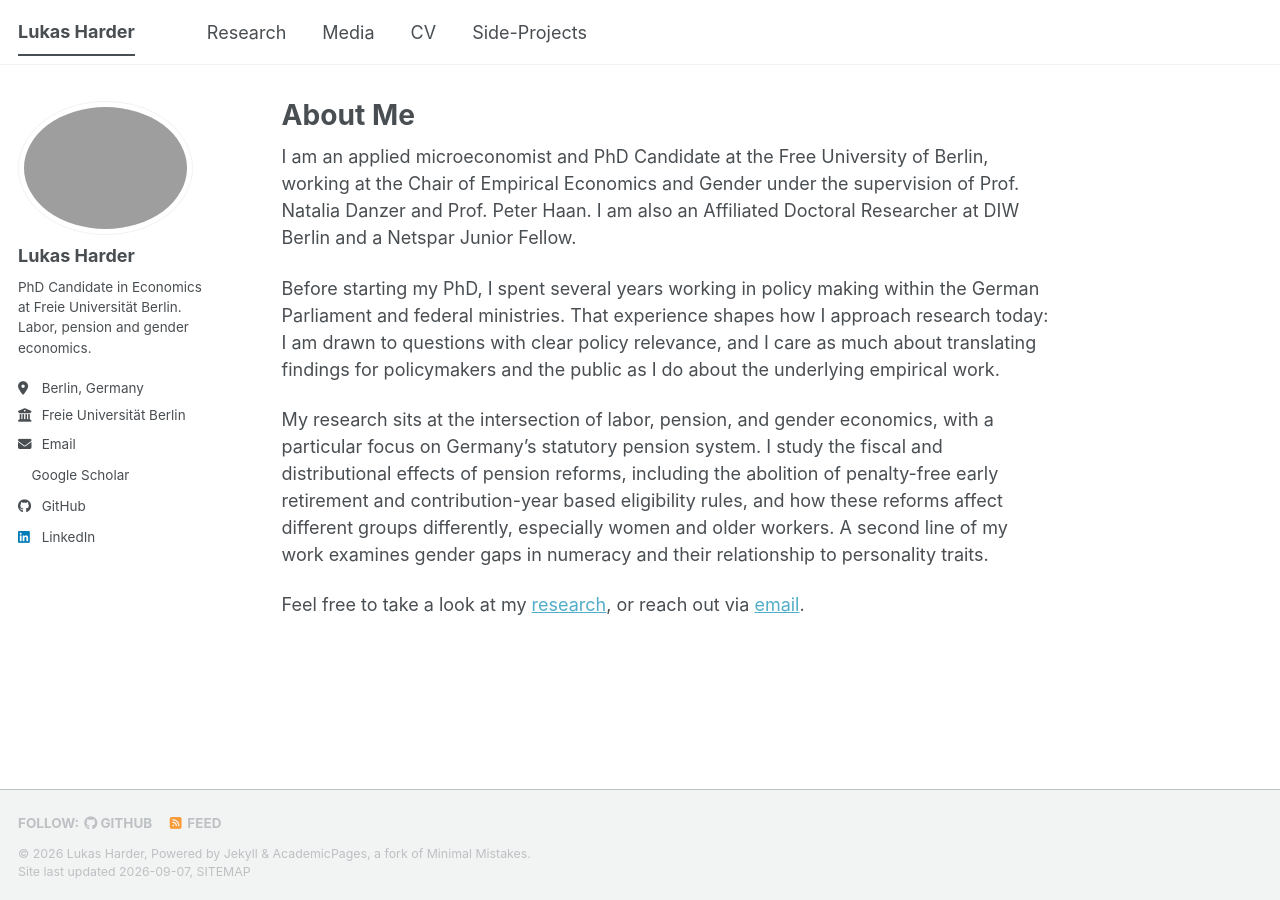
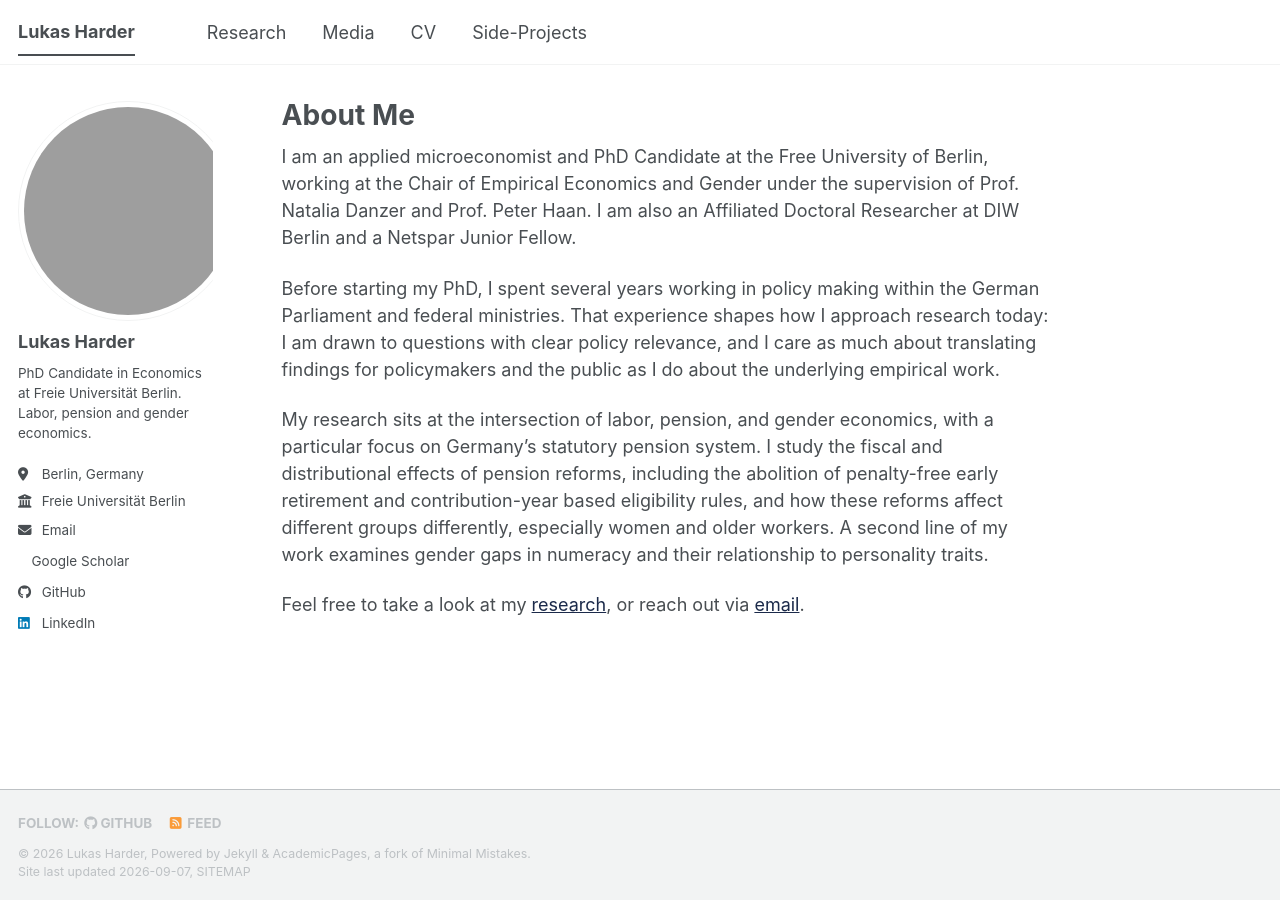
Before and after one commit to lukasharder/lukasharder.github.io, a Jekyll site: the page built from _pages/about.md, in a window 1280 px wide. Built offline with Jekyll 4.4.1, drawn with Linux system fonts in a browser that asks for light colours; a style sheet for code colours, icons or effects is not loaded.

Commit message:
Add custom branding styles to main.scss
Added custom branding overrides for global colors and author avatar styles.

```diff
--- a/assets/css/main.scss
+++ b/assets/css/main.scss
@@ -37,3 +37,27 @@
     "layout/sidebar",
     "layout/json_cv"
 ;
+
+/* ---- Custom branding overrides ---- */
+:root {
+  --global-base-color: #1B2A4A;
+  --global-link-color: #1B2A4A;
+  --global-link-color-hover: #35507d;
+  --global-link-color-visited: #1B2A4A;
+  --global-masthead-link-color-hover: #1B2A4A;
+}
+
+.author__avatar img {
+  max-width: 100px !important;
+  width: 100px;
+  height: 100px;
+  object-fit: cover;
+}
+
+@media (min-width: 1024px) {
+  .author__avatar img {
+    max-width: 220px !important;
+    width: 220px;
+    height: 220px;
+  }
+}
```
